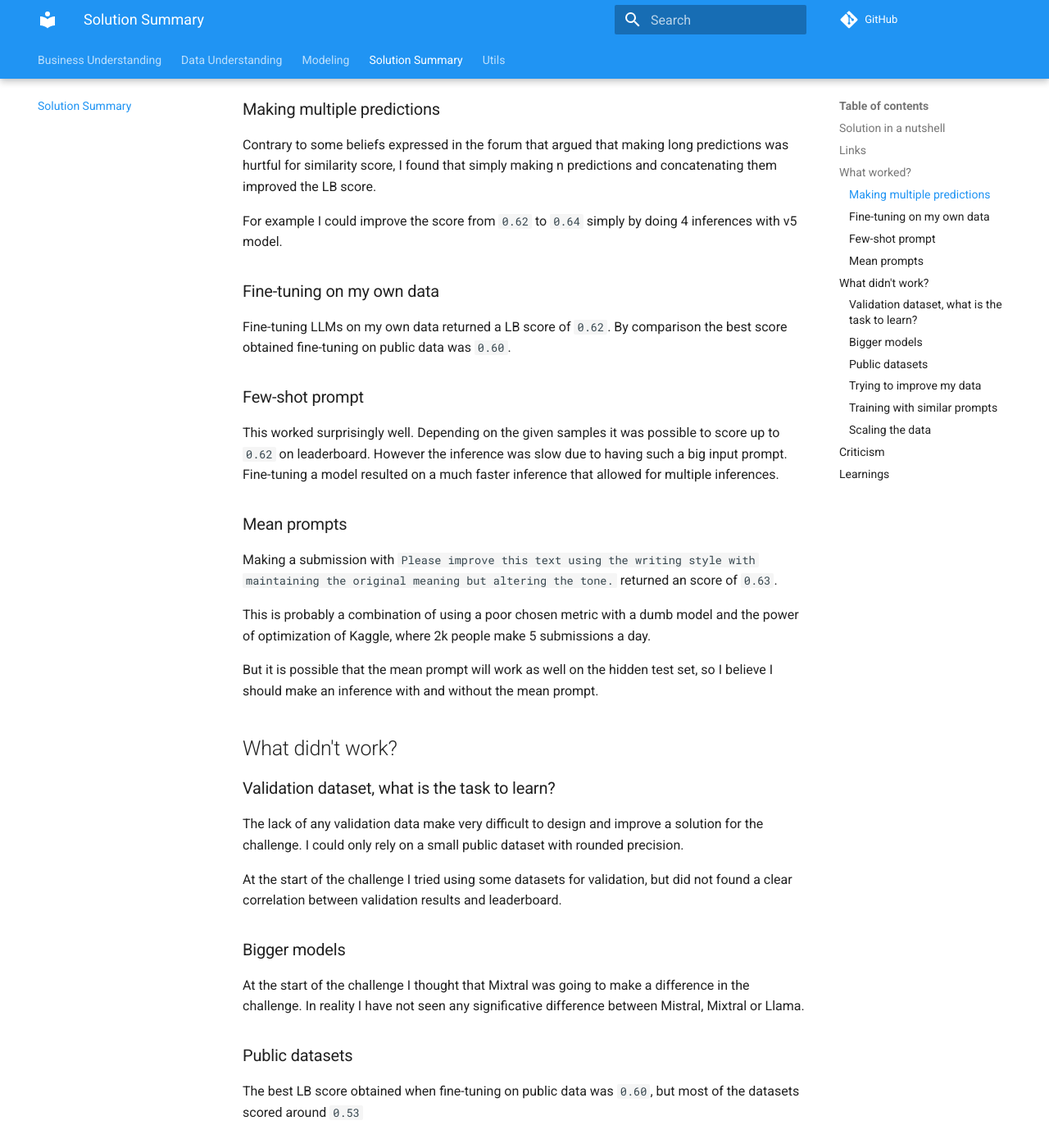
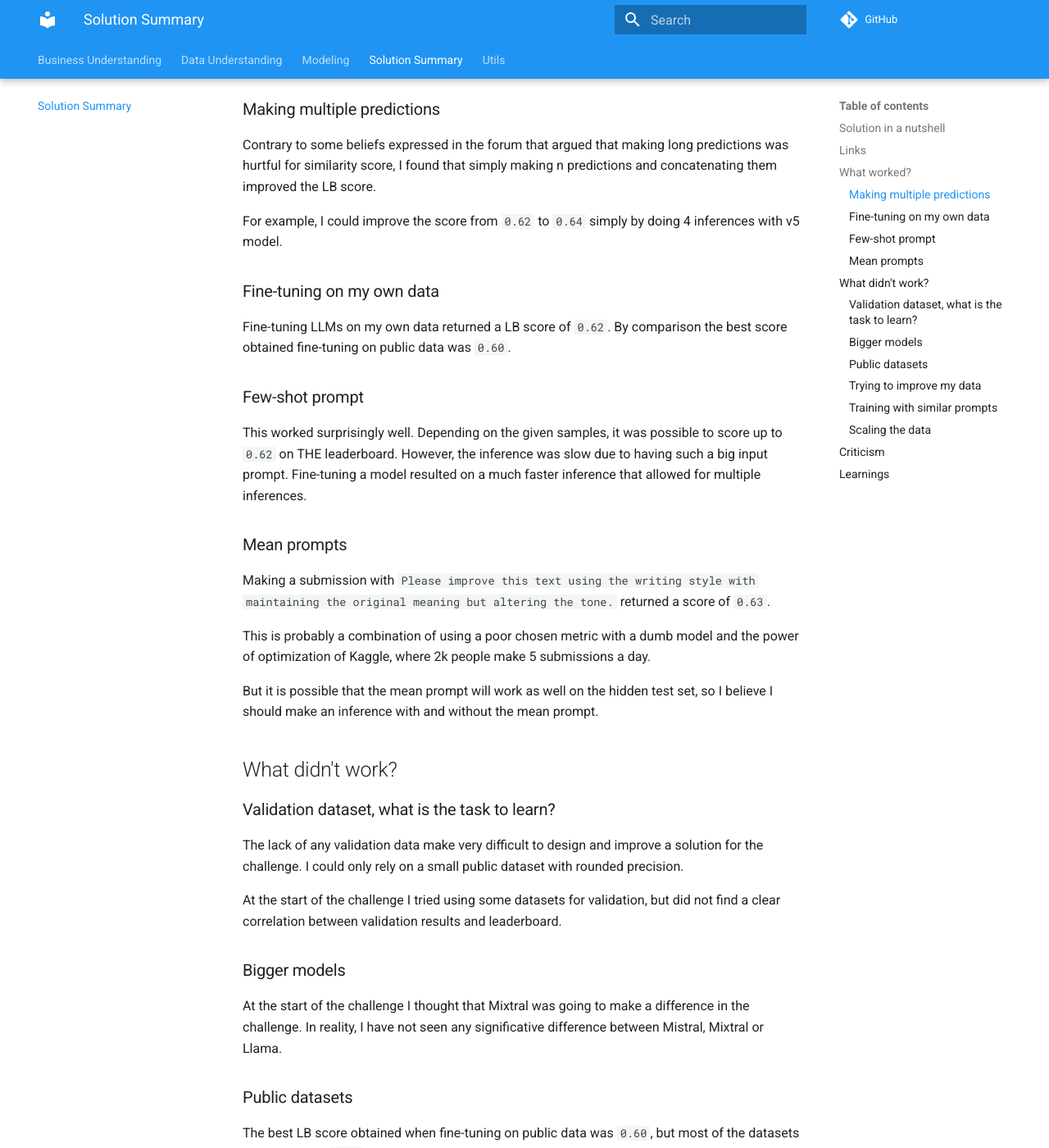
Before and after one commit to ironbar/prompt_recovery, an MkDocs documentation site: the page built from docs/05_Solution_Summary.md, in a window 1280 px wide and 1400 px high, scrolled down 1732 px. Shown: the whole window at 82% size. Built offline with MkDocs 1.6.1 and Material for MkDocs 9.7.7, drawn with Linux system fonts in a browser that asks for light colours; comment, search, counter and statistics services are not loaded; some of the changed text lies outside the part shown.

Commit message:
updated solution summary

```diff
--- a/docs/05_Solution_Summary.md
+++ b/docs/05_Solution_Summary.md
@@ -9,7 +9,7 @@
 
 ## Solution in a nutshell
 
-The solution is an ensemble of fine-tuned version with LoRa of the following models:
+The solution is an ensemble of fine-tuned version with LoRA of the following models:
 
 | model        |
 |--------------|
@@ -41,7 +41,7 @@
 
 Contrary to some beliefs expressed in the forum that argued that making long predictions was hurtful for similarity score, I found that simply making n predictions and concatenating them improved the LB score.
 
-For example I could improve the score from `0.62` to `0.64` simply by doing 4 inferences with v5 model.
+For example, I could improve the score from `0.62` to `0.64` simply by doing 4 inferences with v5 model.
 
 ### Fine-tuning on my own data
 
@@ -50,12 +50,12 @@
 
 ### Few-shot prompt
 
-This worked surprisingly well. Depending on the given samples it was possible to score up to `0.62` on leaderboard. However the inference was slow due to having such a big input prompt. Fine-tuning a model
+This worked surprisingly well. Depending on the given samples, it was possible to score up to `0.62` on THE leaderboard. However, the inference was slow due to having such a big input prompt. Fine-tuning a model
 resulted on a much faster inference that allowed for multiple inferences.
 
 ### Mean prompts
 
-Making a submission with `Please improve this text using the writing style with maintaining the original meaning but altering the tone.` returned an score of `0.63`.
+Making a submission with `Please improve this text using the writing style with maintaining the original meaning but altering the tone.` returned a score of `0.63`.
 
 This is probably a combination of using a poor chosen metric with a dumb model and the power of optimization
 of Kaggle, where 2k people make 5 submissions a day.
@@ -70,13 +70,13 @@
 The lack of any validation data make very difficult to design and improve a solution for the challenge.
 I could only rely on a small public dataset with rounded precision.
 
-At the start of the challenge I tried using some datasets for validation, but did not found a clear
+At the start of the challenge I tried using some datasets for validation, but did not find a clear
 correlation between validation results and leaderboard.
 
 ### Bigger models
 
 At the start of the challenge I thought that Mixtral was going to make a difference in the challenge.
-In reality I have not seen any significative difference between Mistral, Mixtral or Llama.
+In reality, I have not seen any significative difference between Mistral, Mixtral or Llama.
 
 ### Public datasets
 
@@ -107,7 +107,7 @@
 
 There is ambiguity in the task of recovering a prompt. Multiple prompts can lead to the same output. Prompts could be generic or specific and lead to the same outcome. F.e. `Rewrite the sentence using a different word choice.` and `Rewrite the sentence replacing beautiful by cute`.
 
-Thus choosing similarity as the challenge metric was likely a poor choice. Instead perplexity could have been used, although at the cost of higher computational cost.
+Thus, choosing similarity as the challenge metric was likely a poor choice. Instead, perplexity could have been used, although at the cost of higher computational cost.
 
 ## Learnings
 
```
